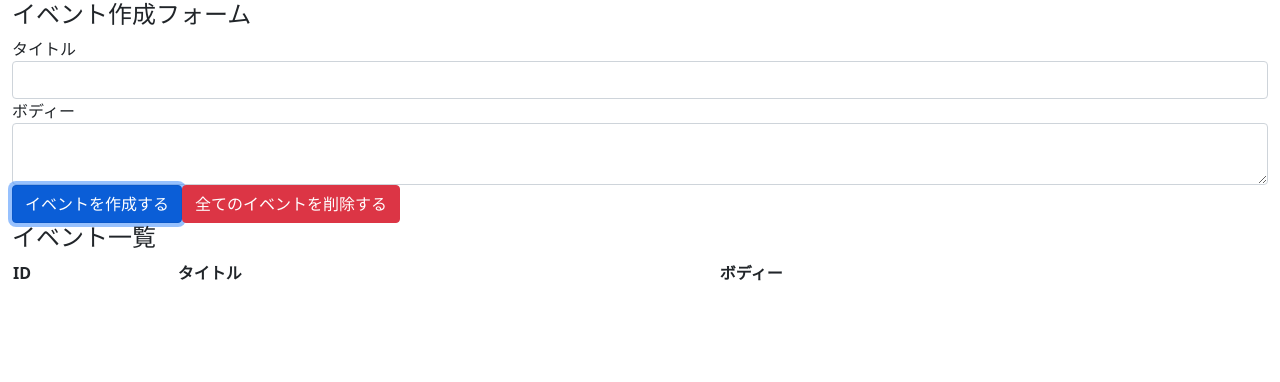
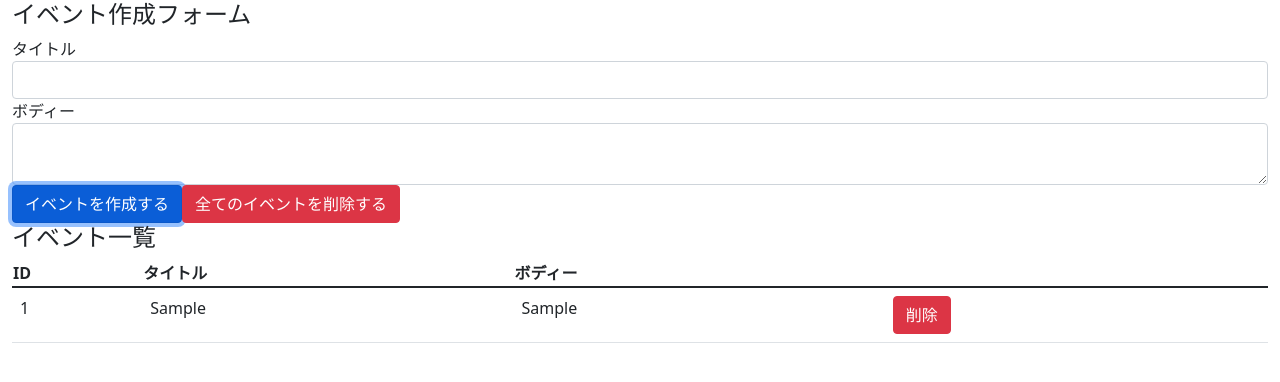
Before and after one commit to RyotaNishio/react-hooks-101, a React (Create React App) app: page / in a window 1280 px wide. Both pictures are taken after typing "Sample", "Sample" into the empty fields and a click on the button "イベントを作成する". Shown: the top 382 px of the page. Built offline with nearby package versions, Linux system fonts and the light colour scheme.

Commit message:
display events, refactor and inclement remove event button

```diff
--- a/src/components/App.js
+++ b/src/components/App.js
@@ -2,6 +2,7 @@
 import "bootstrap/dist/css/bootstrap.min.css";
 
 import reducer from '../reducers'
+import Event from "./Event";
 
 const App = () => {
   const [state, disPatch] = useReducer(reducer, [])
@@ -47,7 +48,10 @@
         <th>ボディー</th>
         <th></th>
         </thead>
-        <tbody></tbody>
+        <tbody>
+        { state.map((event, index) => (<Event key={index} event={event} disPatch={disPatch}/> ))}
+
+        </tbody>
       </table>
     </div>
   );
--- /dev/null
+++ b/src/components/Event.js
@@ -0,0 +1,18 @@
+const Event = ({disPatch, event}) => {
+  const id = event.id
+  const handleClickDelete = () => {
+    disPatch({type: 'DELETE_EVENT', id})
+  }
+  return (
+    <tr>
+      <td>{id}</td>
+      <td>{event.title}</td>
+      <td>{event.body}</td>
+      <td>
+        <button type="button" className="btn btn-danger" onClick={handleClickDelete}>削除</button>
+      </td>
+    </tr>
+  )
+}
+
+export default Event
--- a/src/reducers/index.js
+++ b/src/reducers/index.js
@@ -6,7 +6,7 @@
       const id = length ? state[length - 1].id + 1 : 1
       return [...state, { id, ...event }]
     case 'DELETE_EVENT':
-      return state
+      return state.filter(event => event.id !== action.id)
     case 'DELETE_ALL_EVENT':
       return []
     default:
```
